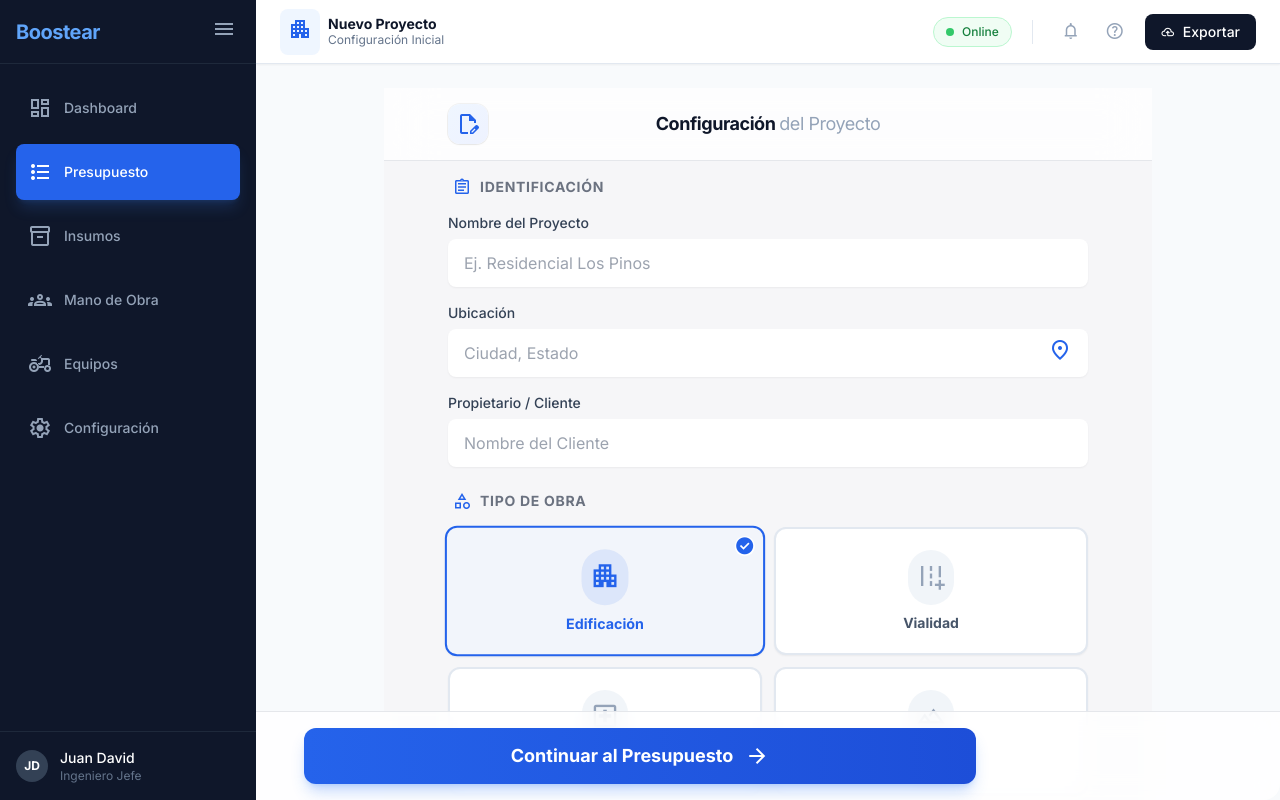
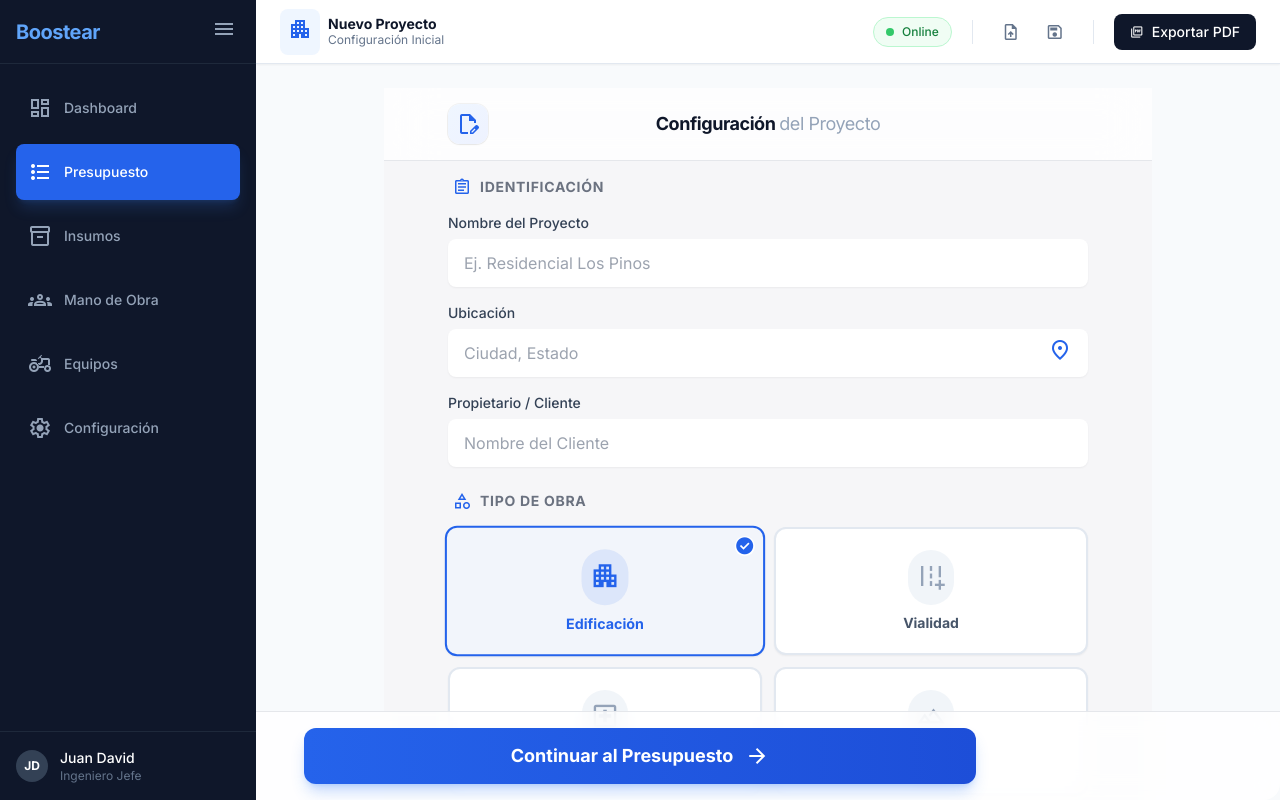
Before and after one commit to Jakuuuu/softwareapu, a React (Vite) app in the folder app/: page / in a window 1280 px wide. Shown: the top 800 px of the page. Built offline with nearby package versions, Linux system fonts and the light colour scheme.

Commit message:
feat: implement missing features (sidebar nav, pdf export, json import/export)

```diff
--- a/app/src/App.tsx
+++ b/app/src/App.tsx
@@ -4,26 +4,110 @@ import { ListaPartidas } from './components/ListaPartidas';
 import { EditorAPU } from './components/EditorAPU';
 import { FCASCalculator } from './components/FCASCalculator';
 import { AppShell } from './components/layout/AppShell';
+import { ResourceSummary } from './components/ResourceSummary';
+import { generarPDFPresupuesto } from './utils/exportPDF';
+import { useRef } from 'react';
 
 function App() {
-  const { proyectoActual, partidaEditando, resetProyecto } = useProyectoStore();
+  const { proyectoActual, partidaEditando, resetProyecto, setProyecto, currentView } = useProyectoStore();
+  const fileInputRef = useRef<HTMLInputElement>(null);
 
+  const handleExportJSON = () => {
+    if (!proyectoActual) return;
+    const dataStr = "data:text/json;charset=utf-8," + encodeURIComponent(JSON.stringify(proyectoActual, null, 2));
+    const downloadAnchorNode = document.createElement('a');
+    downloadAnchorNode.setAttribute("href", dataStr);
+    downloadAnchorNode.setAttribute("download", `${(proyectoActual.nombre || "proyecto").replace(/ /g, "_")}.json`);
+    document.body.appendChild(downloadAnchorNode);
+    downloadAnchorNode.click();
+    downloadAnchorNode.remove();
+  };
+
+  const handleImportJSON = (event: React.ChangeEvent<HTMLInputElement>) => {
+    const file = event.target.files?.[0];
+    if (!file) return;
+
+    const reader = new FileReader();
+    reader.onload = (e) => {
+      try {
+        const json = JSON.parse(e.target?.result as string);
+        // Simple validation or direct set
+        if (json.partidas) {
+          setProyecto(json);
+          alert("Proyecto importado correctamente.");
+        } else {
+          alert("El archivo no parece ser un proyecto válido.");
+        }
+      } catch (err) {
+        console.error(err);
+        alert("Error al leer el archivo JSON.");
+      }
+    };
+    reader.readAsText(file);
+    // Reset input
+    event.target.value = '';
+  };
+
+  const handleExportPDF = () => {
+    if (proyectoActual) {
+      generarPDFPresupuesto(proyectoActual);
+    }
+  };
+
+  const renderContent = () => {
+    if (!proyectoActual) {
       return (
-    <AppShell>
-      {!proyectoActual ? (
         <div className="max-w-3xl mx-auto">
           <ConfiguracionProyecto />
           <div className="mt-8 border-t pt-8">
             <FCASCalculator />
           </div>
         </div>
-      ) : partidaEditando ? (
-        <EditorAPU />
-      ) : (
+      );
+    }
+
+    if (partidaEditando) {
+      return <EditorAPU />;
+    }
+
+    switch (currentView) {
+      case 'presupuesto':
+      case 'dashboard': // Fallback to budget for now
+        return (
           <div className="max-w-6xl mx-auto space-y-6">
             <ListaPartidas />
+          </div>
+        );
+      case 'insumos':
+        return <ResourceSummary type="materiales" title="Resumen de Materiales" />;
+      case 'mano_obra':
+        return <ResourceSummary type="manoObra" title="Resumen de Mano de Obra" />;
+      case 'equipos':
+        return <ResourceSummary type="equipos" title="Resumen de Equipos" />;
+      case 'configuracion':
+        return <div className="max-w-3xl mx-auto"><ConfiguracionProyecto /></div>;
+      default:
+        return <ListaPartidas />;
+    }
+  };
 
-          {/* Reset Button (Development/Emergency) */}
+  return (
+    <AppShell
+      onExportPDF={handleExportPDF}
+      onExportJSON={handleExportJSON}
+      onImportJSON={() => fileInputRef.current?.click()}
+    >
+      <input
+        type="file"
+        ref={fileInputRef}
+        onChange={handleImportJSON}
+        style={{ display: 'none' }}
+        accept=".json"
+      />
+      {renderContent()}
+
+      {/* Reset Button (Development/Emergency) - Only show on Dashboard/Presupuesto to avoid clutter */}
+      {proyectoActual && !partidaEditando && currentView === 'presupuesto' && (
         <div className="fixed bottom-4 right-4 z-50">
           <button
             onClick={() => {
@@ -37,7 +121,6 @@ function App() {
             <span className="material-symbols-outlined">restart_alt</span>
           </button>
         </div>
-        </div>
       )}
     </AppShell>
   );
--- a/app/src/components/ConfiguracionProyecto.tsx
+++ b/app/src/components/ConfiguracionProyecto.tsx
@@ -15,7 +15,7 @@ type FormValues = {
 };
 
 export const ConfiguracionProyecto = () => {
-    const { setProyecto, proyectoActual } = useProyectoStore();
+    const { setProyecto, proyectoActual, setCurrentView } = useProyectoStore();
 
     const { register, handleSubmit, setValue, watch, formState: { errors } } = useForm<FormValues>({
         defaultValues: {
@@ -51,7 +51,7 @@ export const ConfiguracionProyecto = () => {
             partidas: proyectoActual?.partidas || [],
         };
         setProyecto(nuevoProyecto);
-        // Note: Navigation is handled by App.tsx observing proyectoActual
+        setCurrentView('presupuesto');
     };
 
     const workTypes: { id: TipoObra, label: string, icon: string }[] = [
--- /dev/null
+++ b/app/src/components/ResourceSummary.tsx
@@ -0,0 +1,100 @@
+import { useProyectoStore } from '../store/useProyectoStore';
+import { useMemo } from 'react';
+
+interface ResourceSummaryProps {
+    type: 'materiales' | 'equipos' | 'manoObra';
+    title: string;
+}
+
+export const ResourceSummary = ({ type, title }: ResourceSummaryProps) => {
+    const { proyectoActual } = useProyectoStore();
+
+    const resources = useMemo(() => {
+        if (!proyectoActual?.partidas) return [];
+
+        const map = new Map<string, { name: string, unit: string, quantity: number, total: number }>();
+
+        proyectoActual.partidas.forEach(partida => {
+            const items = partida[type] || [];
+            items.forEach((item: any) => {
+                const key = item.nombre; // Group by name for now
+                if (!map.has(key)) {
+                    map.set(key, {
+                        name: item.nombre,
+                        unit: item.unidad || 'u',
+                        quantity: 0,
+                        total: 0
+                    });
+                }
+                const current = map.get(key)!;
+                // Calculate total quantity across project (quantity per APU * APU quantity)
+                const totalQty = (item.cantidad || 0) * (partida.cantidad || 0);
+
+                current.quantity += totalQty;
+
+                // Calculate total cost
+                let cost = 0;
+                if (type === 'materiales') {
+                    const price = item.precioUnitario || 0;
+                    const waste = 1 + (item.desperdicio || 0) / 100;
+                    cost = price * totalQty * waste;
+                } else if (type === 'equipos') {
+                    // priceH and hours were unused, relying on subtotal per APU unit
+                    cost = (item.subtotal || 0); // This is per unit of APU? No, subtotal is usually unit cost.
+                    // Let's re-calculate to be safe or use what we have.
+                    // item.subtotal in APU is cost per unit of APU.
+                    cost = (item.subtotal || 0) * (partida.cantidad || 0);
+                } else { // manoObra
+                    const jornal = item.jornal || 0;
+                    cost = jornal * totalQty; // item.cantidad in MO is usually people? No, yield.
+                    // Let's stick to cost summing.
+                    cost = (item.jornal * item.cantidad) * (partida.cantidad || 0);
+                }
+
+                current.total += cost;
+            });
+        });
+
+        return Array.from(map.values());
+    }, [proyectoActual, type]);
+
+    if (!proyectoActual) return <div className="p-8 text-center text-slate-500">No hay proyecto activo.</div>;
+
+    return (
+        <div className="space-y-6">
+            <h2 className="text-2xl font-bold text-slate-800">{title}</h2>
+            <div className="bg-white rounded-xl shadow-sm border border-slate-200 overflow-hidden">
+                <table className="w-full text-sm text-left">
+                    <thead className="bg-slate-50 text-slate-700 font-semibold border-b border-slate-200">
+                        <tr>
+                            <th className="px-6 py-4">Descripción</th>
+                            <th className="px-6 py-4 text-center">Unidad</th>
+                            <th className="px-6 py-4 text-right">Cantidad Total</th>
+                            <th className="px-6 py-4 text-right">Costo Total Estimado</th>
+                        </tr>
+                    </thead>
+                    <tbody className="divide-y divide-slate-100">
+                        {resources.length === 0 ? (
+                            <tr>
+                                <td colSpan={4} className="px-6 py-8 text-center text-slate-500">
+                                    No se encontraron insumos de este tipo en el proyecto.
+                                </td>
+                            </tr>
+                        ) : (
+                            resources.map((res, idx) => (
+                                <tr key={idx} className="hover:bg-slate-50">
+                                    <td className="px-6 py-3 font-medium text-slate-900">{res.name}</td>
+                                    <td className="px-6 py-3 text-center text-slate-500">{res.unit}</td>
+                                    <td className="px-6 py-3 text-right font-mono text-slate-600">{res.quantity.toFixed(2)}</td>
+                                    <td className="px-6 py-3 text-right font-mono font-medium text-blue-600">
+                                        $ {res.total.toLocaleString('en-US', { minimumFractionDigits: 2, maximumFractionDigits: 2 })}
+                                    </td>
+                                </tr>
+                            ))
+                        )}
+                    </tbody>
+                </table>
+            </div>
+        </div>
+    );
+};
--- a/app/src/components/layout/AppShell.tsx
+++ b/app/src/components/layout/AppShell.tsx
@@ -4,9 +4,12 @@ import { type ReactNode } from 'react';
 
 interface AppShellProps {
     children: ReactNode;
+    onExportPDF?: () => void;
+    onExportJSON?: () => void;
+    onImportJSON?: () => void;
 }
 
-export const AppShell = ({ children }: AppShellProps) => {
+export const AppShell = ({ children, onExportPDF, onExportJSON, onImportJSON }: AppShellProps) => {
     return (
         <div className="min-h-screen bg-slate-50 font-sans text-slate-900 flex">
             {/* Sidebar */}
@@ -14,7 +17,11 @@ export const AppShell = ({ children }: AppShellProps) => {
 
             {/* Main Content Area */}
             <div className="flex-1 ml-20 md:ml-64 transition-all duration-300 flex flex-col min-h-screen">
-                <Header />
+                <Header
+                    onExportPDF={onExportPDF}
+                    onExportJSON={onExportJSON}
+                    onImportJSON={onImportJSON}
+                />
                 <main className="flex-1 p-6 overflow-auto">
                     {children}
                 </main>
--- a/app/src/components/layout/Header.tsx
+++ b/app/src/components/layout/Header.tsx
@@ -1,6 +1,12 @@
 import { useProyectoStore } from '../../store/useProyectoStore';
 
-export const Header = () => {
+interface HeaderProps {
+    onExportPDF?: () => void;
+    onExportJSON?: () => void;
+    onImportJSON?: () => void;
+}
+
+export const Header = ({ onExportPDF, onExportJSON, onImportJSON }: HeaderProps) => {
     const { proyectoActual } = useProyectoStore();
 
     return (
@@ -30,17 +36,30 @@ export const Header = () => {
                 <div className="h-6 w-px bg-slate-200 mx-2"></div>
 
                 <div className="flex gap-2">
-                    <button className="p-2 text-slate-400 hover:text-slate-600 hover:bg-slate-100 rounded-lg">
-                        <span className="material-symbols-outlined text-xl">notifications</span>
+                    <button
+                        onClick={onImportJSON}
+                        className="p-2 text-slate-500 hover:text-blue-600 hover:bg-blue-50 rounded-lg flex items-center gap-1"
+                        title="Importar Proyecto (JSON)"
+                    >
+                        <span className="material-symbols-outlined text-xl">upload_file</span>
                     </button>
-                    <button className="p-2 text-slate-400 hover:text-slate-600 hover:bg-slate-100 rounded-lg">
-                        <span className="material-symbols-outlined text-xl">help</span>
+                    <button
+                        onClick={onExportJSON}
+                        className="p-2 text-slate-500 hover:text-blue-600 hover:bg-blue-50 rounded-lg flex items-center gap-1"
+                        title="Guardar Respaldo (JSON)"
+                    >
+                        <span className="material-symbols-outlined text-xl">save</span>
                     </button>
                 </div>
 
-                <button className="flex items-center gap-2 bg-slate-900 hover:bg-slate-800 text-white px-4 py-2 rounded-lg text-sm font-medium transition-colors">
-                    <span className="material-symbols-outlined text-sm">cloud_upload</span>
-                    Exportar
+                <div className="h-6 w-px bg-slate-200 mx-2"></div>
+
+                <button
+                    onClick={onExportPDF}
+                    className="flex items-center gap-2 bg-slate-900 hover:bg-slate-800 text-white px-4 py-2 rounded-lg text-sm font-medium transition-colors"
+                >
+                    <span className="material-symbols-outlined text-sm">picture_as_pdf</span>
+                    Exportar PDF
                 </button>
             </div>
         </header>
--- a/app/src/components/layout/Sidebar.tsx
+++ b/app/src/components/layout/Sidebar.tsx
@@ -1,22 +1,24 @@
 import { useState } from 'react';
+import { useProyectoStore } from '../../store/useProyectoStore';
 
 interface SidebarItem {
     icon: string;
     label: string;
-    active?: boolean;
+    view: string;
 }
 
 const ITEMS: SidebarItem[] = [
-    { icon: 'dashboard', label: 'Dashboard' },
-    { icon: 'format_list_bulleted', label: 'Presupuesto', active: true },
-    { icon: 'inventory_2', label: 'Insumos' },
-    { icon: 'groups', label: 'Mano de Obra' },
-    { icon: 'agriculture', label: 'Equipos' },
-    { icon: 'settings', label: 'Configuración' },
+    { icon: 'dashboard', label: 'Dashboard', view: 'dashboard' },
+    { icon: 'format_list_bulleted', label: 'Presupuesto', view: 'presupuesto' },
+    { icon: 'inventory_2', label: 'Insumos', view: 'insumos' },
+    { icon: 'groups', label: 'Mano de Obra', view: 'mano_obra' },
+    { icon: 'agriculture', label: 'Equipos', view: 'equipos' },
+    { icon: 'settings', label: 'Configuración', view: 'configuracion' },
 ];
 
 export const Sidebar = () => {
     const [collapsed, setCollapsed] = useState(false);
+    const { currentView, setCurrentView } = useProyectoStore();
 
     return (
         <aside className={`bg-slate-900 text-white h-screen fixed left-0 top-0 transition-all duration-300 z-50 ${collapsed ? 'w-20' : 'w-64'}`}>
@@ -38,9 +40,10 @@ export const Sidebar = () => {
                 {ITEMS.map((item) => (
                     <button
                         key={item.label}
-                        className={`w-full flex items-center p-3 rounded-lg transition-colors duration-200 ${item.active
-                                ? 'bg-blue-600 text-white shadow-lg shadow-blue-500/20'
-                                : 'text-slate-400 hover:bg-slate-800 hover:text-white'
+                        onClick={() => setCurrentView(item.view)}
+                        className={`w-full flex items-center p-3 rounded-lg transition-colors duration-200 ${currentView === item.view
+                            ? 'bg-blue-600 text-white shadow-lg shadow-blue-500/20'
+                            : 'text-slate-400 hover:bg-slate-800 hover:text-white'
                             }`}
                     >
                         <span className="material-symbols-outlined text-2xl">{item.icon}</span>
--- a/app/src/store/useProyectoStore.ts
+++ b/app/src/store/useProyectoStore.ts
@@ -8,6 +8,7 @@ interface ProyectoStore {
     proyectoActual: Proyecto | null;
     recursos: Recurso[];
     partidaEditando: string | null;
+    currentView: string;
 
     // Acciones
     setProyecto: (proyecto: Proyecto) => void;
@@ -15,6 +16,7 @@ interface ProyectoStore {
     actualizarPartida: (id: string, cambios: Partial<Partida>) => void;
     eliminarPartida: (id: string) => void;
     setPartidaEditando: (id: string | null) => void;
+    setCurrentView: (view: string) => void;
     resetProyecto: () => void;
 
     // Recursos (Placeholder por ahora)
@@ -27,9 +29,11 @@ export const useProyectoStore = create<ProyectoStore>()(
             proyectoActual: null,
             recursos: [],
             partidaEditando: null,
+            currentView: 'presupuesto', // 'presupuesto', 'insumos', 'mano_obra', 'equipos', 'configuracion'
 
             setProyecto: (proyecto) => set({ proyectoActual: proyecto }),
             setPartidaEditando: (id) => set({ partidaEditando: id }),
+            setCurrentView: (view) => set({ currentView: view }),
 
             agregarPartida: (partida) => set((state) => {
                 if (!state.proyectoActual) return state;
@@ -83,7 +87,7 @@ export const useProyectoStore = create<ProyectoStore>()(
         }),
         {
             name: 'apu-storage',
-            partialize: (state) => ({ proyectoActual: state.proyectoActual, recursos: state.recursos }),
+            partialize: (state) => ({ proyectoActual: state.proyectoActual, recursos: state.recursos, currentView: state.currentView }),
             version: 2, // Bump version to invalidate old incompatible state
             migrate: (persistedState, version) => {
                 if (version === 0) {
```
Lines whose indentation alone changed are shown as unchanged.
